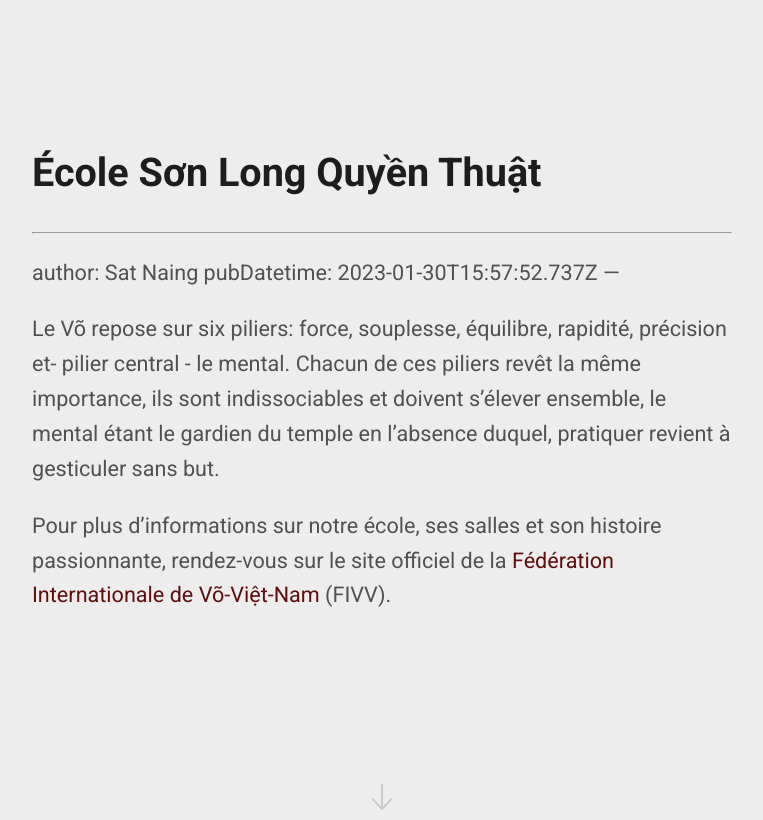
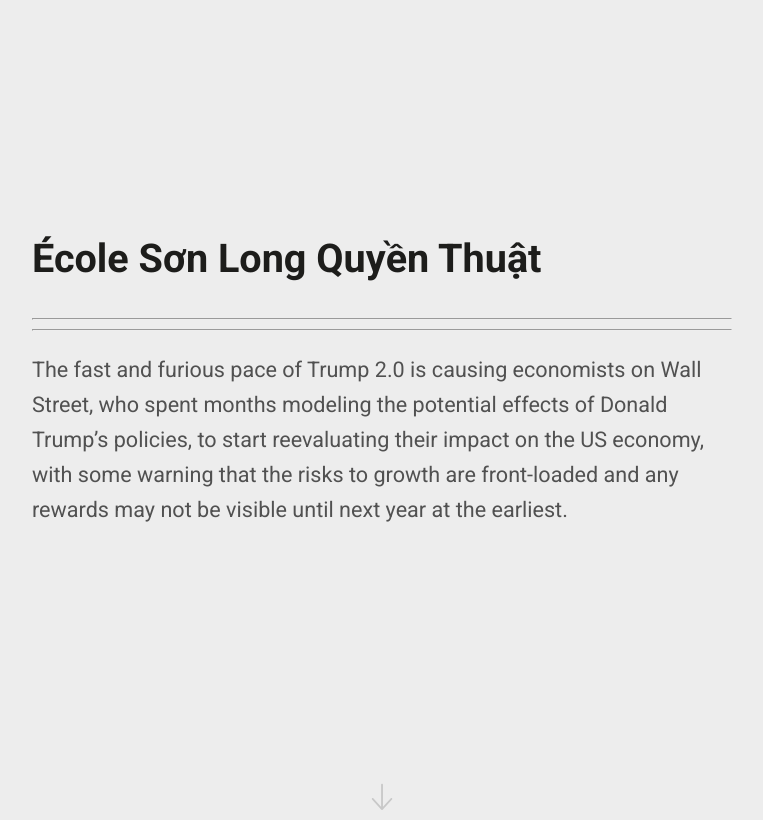
Before and after one commit to kaphadley/pages-test, a Jekyll site: the page built from docs/index.md, in a window 1280 px wide and 900 px high, scrolled down 956 px, cut to the strip 0-820 px from the top of the window. Shown: the whole strip, without its empty margins (258-1021 px from the left). Built offline with Jekyll 4.4.1, drawn with Linux system fonts in a browser that asks for light colours.

Commit message:
Update docs/_includes/content/presentation.md (via Pages CMS)

```diff
--- a/docs/_includes/content/presentation.md
+++ b/docs/_includes/content/presentation.md
@@ -1,8 +1,3 @@
 ---
-author: Sat Naing
-pubDatetime: 2023-01-30T15:57:52.737Z
 ---
-
-Le Võ repose sur six piliers: force, souplesse, équilibre, rapidité, précision et- pilier central - le mental. Chacun de ces piliers revêt la même importance, ils sont indissociables et doivent s'élever ensemble, le mental étant le gardien du temple en l'absence duquel, pratiquer revient à gesticuler sans but.
-
-Pour plus d'informations sur notre école, ses salles et son histoire passionnante, rendez-vous sur le site officiel de la [Fédération Internationale de Võ-Việt-Nam](http://vo-vietnam.org/) (FIVV).
+The fast and furious pace of Trump 2.0 is causing economists on Wall Street, who spent months modeling the potential effects of Donald Trump’s policies, to start reevaluating their impact on the US economy, with some warning that the risks to growth are front-loaded and any rewards may not be visible until next year at the earliest.
```
